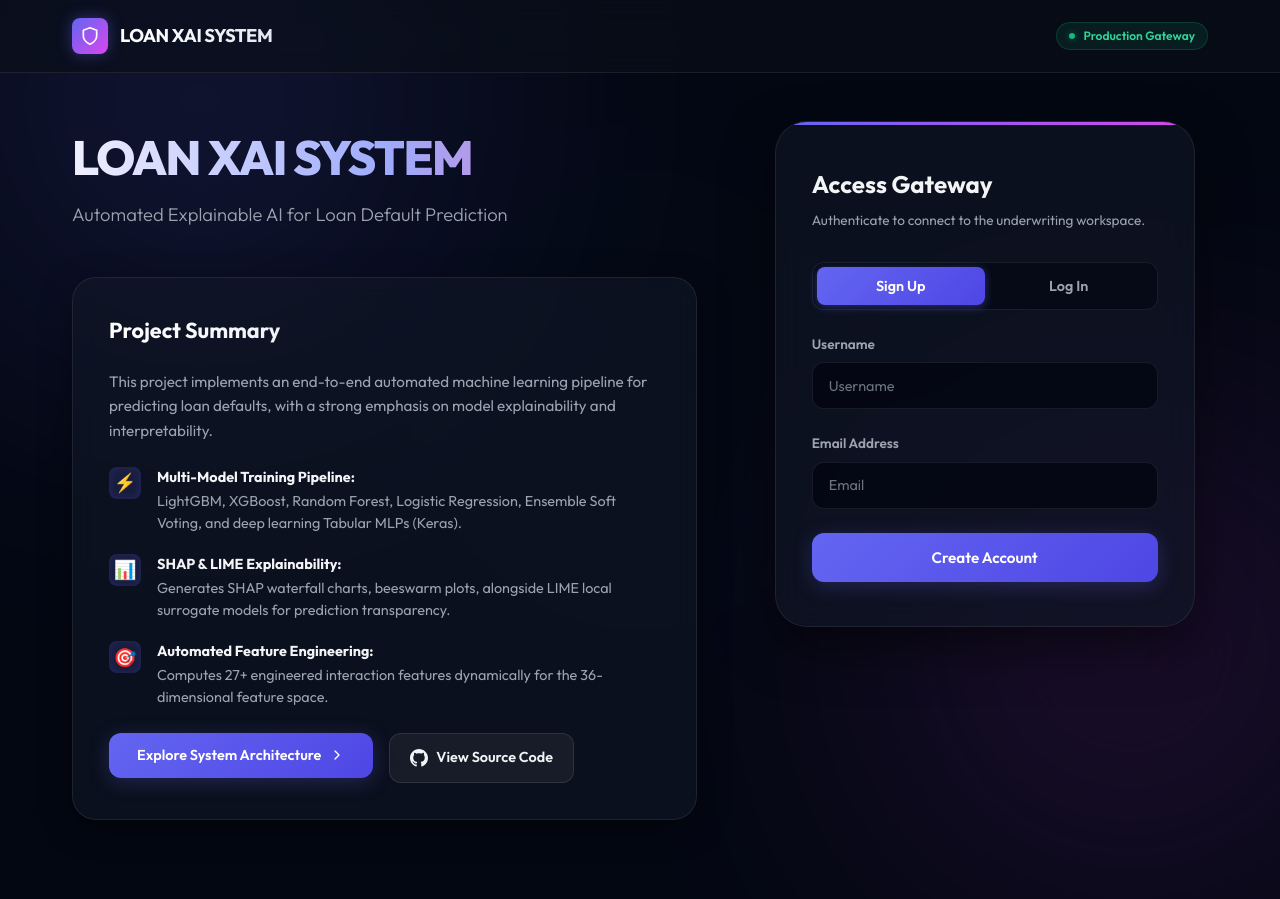
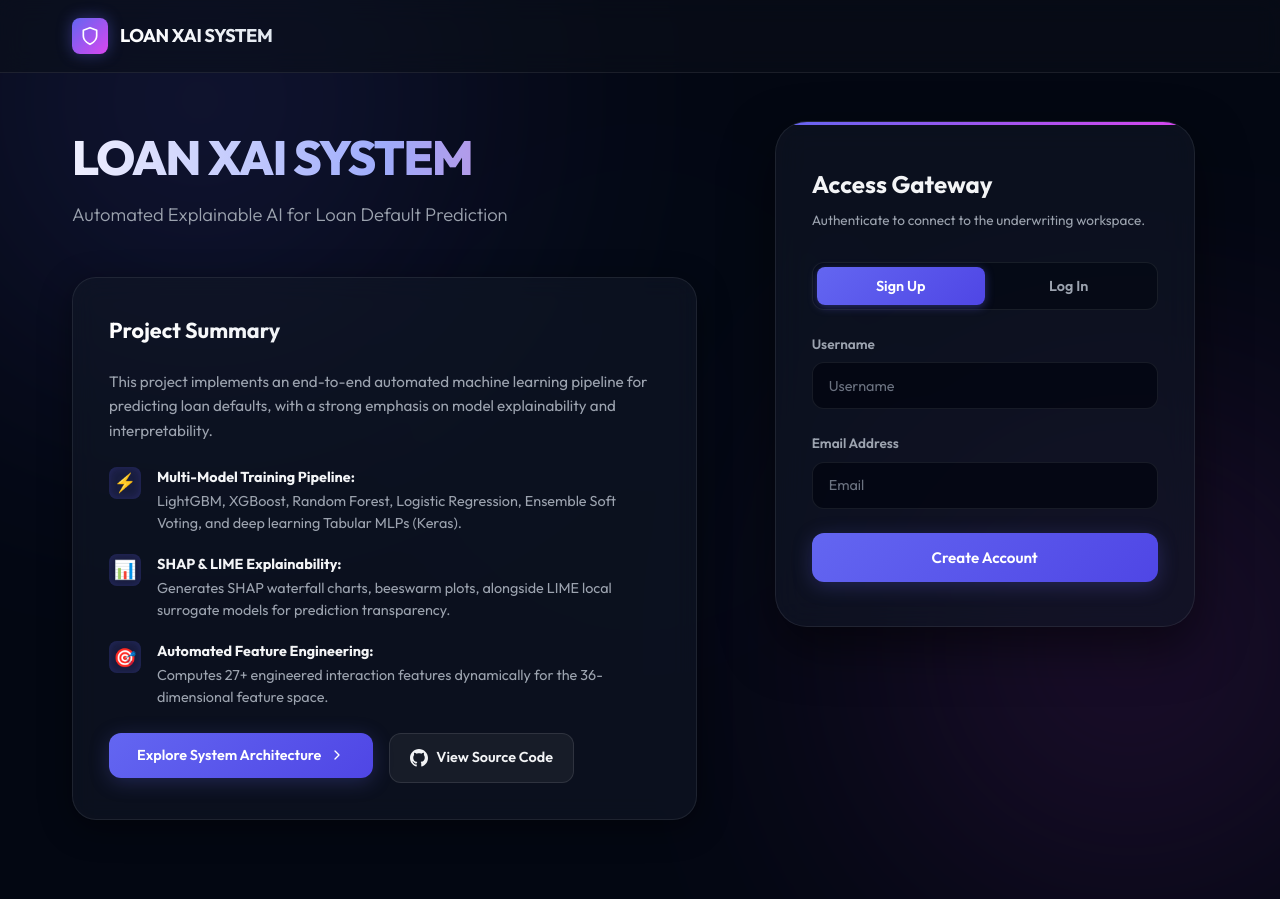
Before and after one commit to Pant0x/depi_loan_default_xai, a Flask app: page / in a window 1280 px wide; the page is wider, and only the part inside the window is pictured. Shown: the top 899 px of that part. Run offline with Flask 3, Linux system fonts and the light colour scheme.

Commit message:
style: remove Production Gateway and API Active badges from navbars

```diff
--- a/frontend_web/templates/form.html
+++ b/frontend_web/templates/form.html
@@ -40,10 +40,6 @@
                 <div class="nav-links">
                     <span style="color: var(--text-muted); font-size: 0.85rem;">User: <strong style="color:var(--text-primary);">{{ username }}</strong></span>
                     <a href="/logout" class="nav-link">Log Out</a>
-                </div>
-                <div class="nav-status">
-                    <span class="pulse-indicator"></span>
-                    <span class="status-text">API Active</span>
                 </div>
             </div>
         </div>
--- a/frontend_web/templates/landing.html
+++ b/frontend_web/templates/landing.html
@@ -38,10 +38,6 @@
                     </svg>
                 </div>
                 <span class="logo-text">LOAN XAI SYSTEM</span>
-            </div>
-            <div class="nav-status">
-                <span class="pulse-indicator"></span>
-                <span class="status-text">Production Gateway</span>
             </div>
         </div>
     </header>
```
